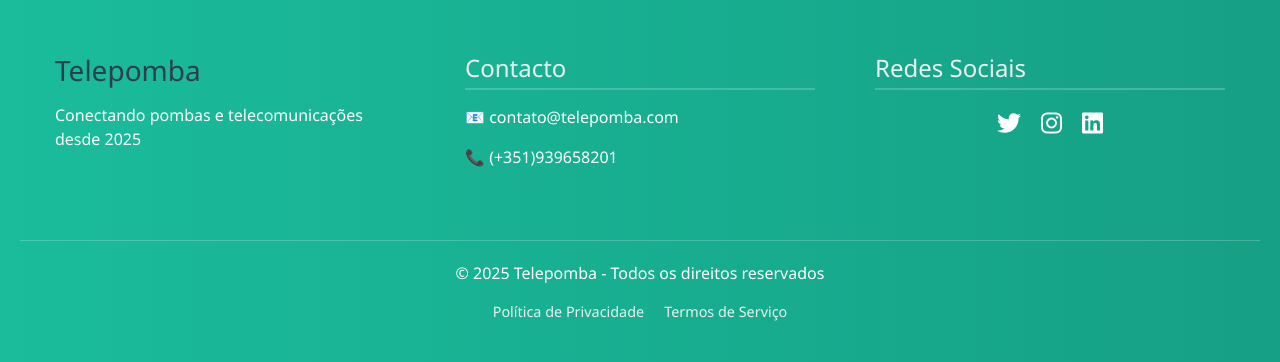
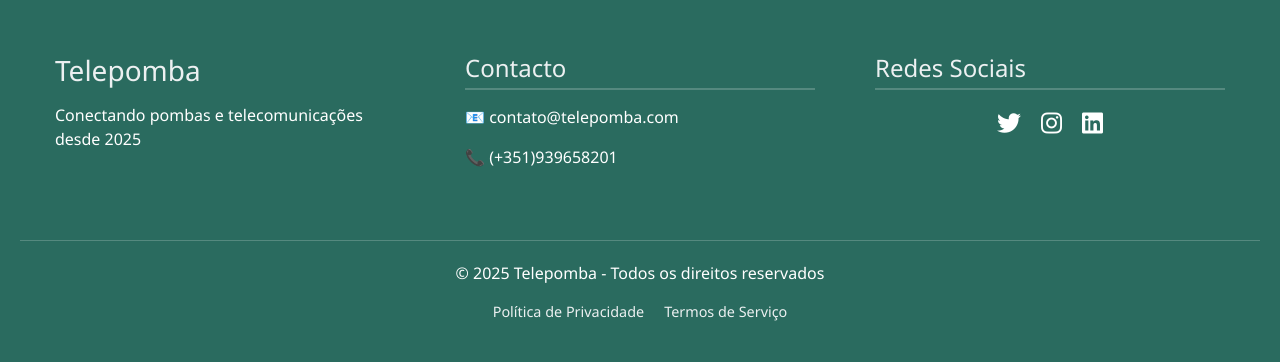
Before and after one commit to ThomazCortez/TelePomba, a PHP site: page / in a window 1280 px wide. Shown: the part 5684-6046 px from the top of the page. Run offline with PHP 8.4, Linux system fonts and the light colour scheme.

Commit message:
Mudanças leves no index.php e footer.php - footer
Ajuste no footer, em especifico nas cores para condizer com o resto do website e altenaraçao dos nomes dos colaboradores

```diff
--- a/footer.php
+++ b/footer.php
@@ -49,7 +49,7 @@ main {
 
 footer {
     margin-top: auto;
-    background:linear-gradient(90deg, #1abc9c, #16a085);
+    background:linear-gradient(90deg, #2a6b5f, #2a6b5f);
     color: white;
     padding: 40px 20px;
     box-shadow: 0px -4px 15px rgba(0, 0, 0, 0.3);
@@ -71,7 +71,7 @@ footer {
 }
 
 .footer-section h3 {
-    color: #2c3e50;
+    color: #ecf0f1;
     margin-bottom: 15px;
 }
 
--- a/index.php
+++ b/index.php
@@ -212,7 +212,7 @@
 
     footer {
     margin-top: auto;
-    background:linear-gradient(90deg, #1abc9c, #16a085);
+    background:linear-gradient(90deg, #2a6b5f, #2a6b5f);
     color: white;
     padding: 40px 20px;
     box-shadow: 0px -4px 15px rgba(0, 0, 0, 0.3);
@@ -234,7 +234,7 @@
 }
 
 .footer-section h3 {
-    color: #2c3e50;
+    color: #ecf0f1;
     margin-bottom: 15px;
 }
 
@@ -623,7 +623,7 @@
             <div class="col-md-3 col-sm-6 animate-on-scroll animate-fadeInUp" style="animation-delay: 0.6s">
                 <div class="card team-card text-center p-3">
                     <img src="ficheiros/media/index/yat.jpg" class="team-img mb-3" alt="Developer" width="150" height="150">
-                    <h5>Yathaarth</h5>
+                    <h5>Yathaarth Handa</h5>
                     <p class="text-primary">Index</p>
                 </div>
             </div>
@@ -650,7 +650,7 @@
             <div class="col-md-3 col-sm-6 animate-on-scroll animate-fadeInUp" style="animation-delay: 0.9s">
                 <div class="card team-card text-center p-3">
                     <img src="ficheiros/media/index/henrique.jpg" class="team-img mb-3" alt="Developer" width="150" height="150">
-                    <h5>Henrique</h5>
+                    <h5>Henrique Domingos</h5>
                     <p class="text-primary">Base de Dados</p>
                 </div>
             </div>
@@ -697,6 +697,7 @@
         <div class="footer-content">
             <div class="footer-section">
                 <h3>Telepomba</h3>
+            </a>
                 <p>Conectando pombas e telecomunicações desde 2025</p>
             </div>
 
```
